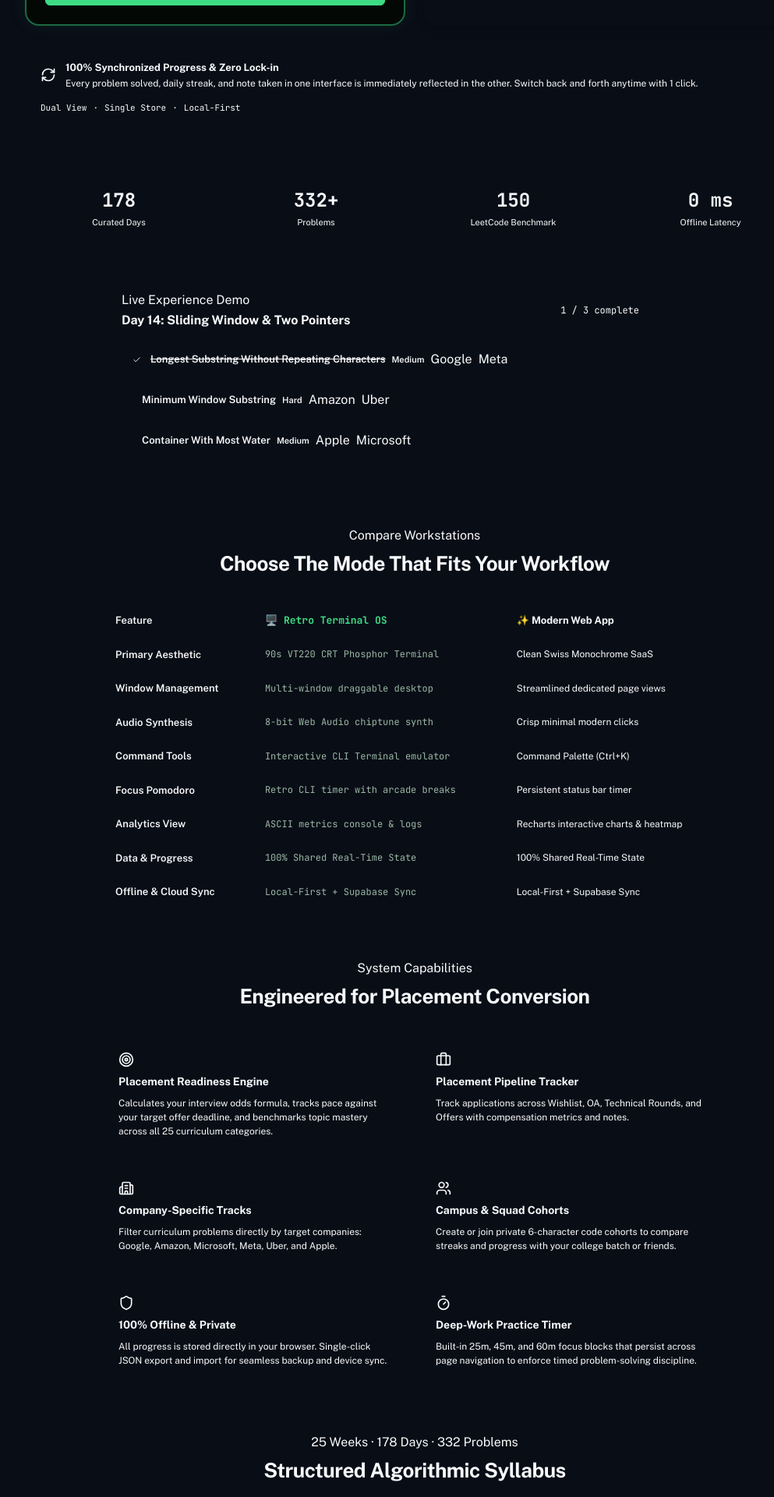
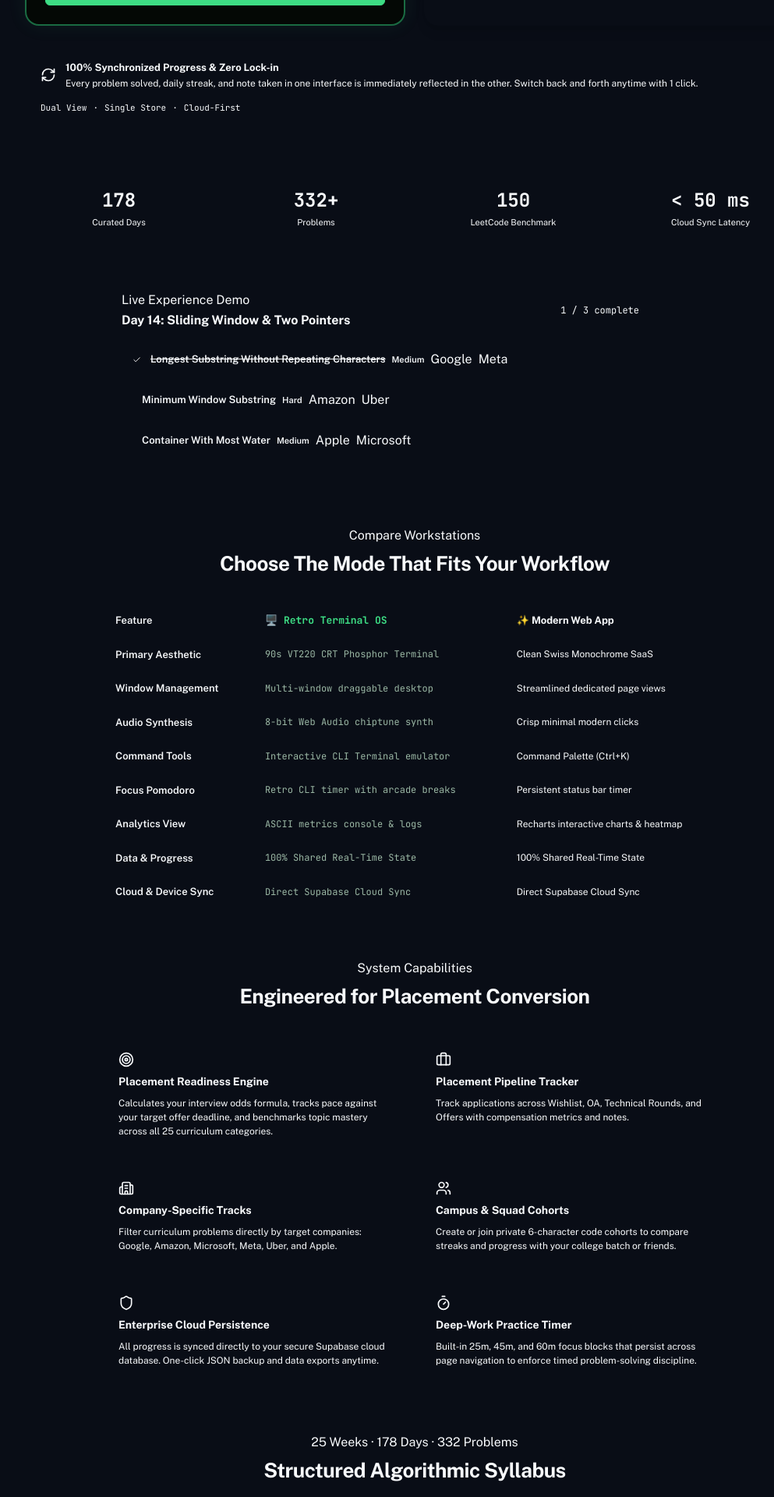
Before and after one commit to devantaris/leetcode, a React (Vite) app: page /landing in a window 1280 px wide. Shown: the part 1037-2957 px from the top of the page at 78% size, without its empty margins (108-1101 px from the left). Built offline with nearby package versions, Linux system fonts and the light colour scheme; no server answers.

Commit message:
fix(marketing): remove stale offline claims and align copy with cloud architecture

```diff
--- a/src/components/modals/PricingModal.tsx
+++ b/src/components/modals/PricingModal.tsx
@@ -33,7 +33,7 @@ export const PricingModal: React.FC<PricingModalProps> = ({ isOpen, onClose }) =
             Built for Engineers Landing Tier-1 Roles
           </h2>
           <p className="text-xs text-muted-foreground leading-relaxed">
-            100% offline-friendly software. Keep your data, study in cohorts, and maximize interview velocity.
+            Production cloud-synced software. Keep your data, study in cohorts, and maximize interview velocity.
           </p>
         </div>
 
@@ -57,7 +57,7 @@ export const PricingModal: React.FC<PricingModalProps> = ({ isOpen, onClose }) =
               <div className="flex flex-col gap-2 text-xs">
                 {[
                   'Complete 140-day curriculum (332 problems)',
-                  'Local-first storage & offline persistence',
+                  'Live Supabase cloud persistence & multi-device sync',
                   'Daily streaks & catch-up backlog queue',
                   'Global leaderboard access',
                   'Pomodoro deep work timer & tactile sounds',
--- a/src/pages/LandingPage.tsx
+++ b/src/pages/LandingPage.tsx
@@ -468,7 +468,7 @@ export const LandingPage: React.FC<LandingPageProps> = ({ onSelectMode }) => {
             <span>·</span>
             <span>Single Store</span>
             <span>·</span>
-            <span style={{ color: 'var(--color-success-text)' }}>Local-First</span>
+            <span style={{ color: 'var(--color-success-text)' }}>Cloud-First</span>
           </div>
         </div>
 
@@ -498,9 +498,9 @@ export const LandingPage: React.FC<LandingPageProps> = ({ onSelectMode }) => {
           </div>
           <div>
             <div style={{ fontSize: 24, fontWeight: 700, color: 'var(--text-primary)', fontFamily: 'var(--font-mono)' }}>
-              0 ms
+              &lt; 50 ms
             </div>
-            <div style={{ fontSize: 11, color: 'var(--text-muted)', marginTop: 2 }}>Offline Latency</div>
+            <div style={{ fontSize: 11, color: 'var(--text-muted)', marginTop: 2 }}>Cloud Sync Latency</div>
           </div>
         </div>
       </section>
@@ -611,7 +611,7 @@ export const LandingPage: React.FC<LandingPageProps> = ({ onSelectMode }) => {
                 { feature: 'Focus Pomodoro', os: 'Retro CLI timer with arcade breaks', web: 'Persistent status bar timer' },
                 { feature: 'Analytics View', os: 'ASCII metrics console & logs', web: 'Recharts interactive charts & heatmap' },
                 { feature: 'Data & Progress', os: '100% Shared Real-Time State', web: '100% Shared Real-Time State' },
-                { feature: 'Offline & Cloud Sync', os: 'Local-First + Supabase Sync', web: 'Local-First + Supabase Sync' }
+                { feature: 'Cloud & Device Sync', os: 'Direct Supabase Cloud Sync', web: 'Direct Supabase Cloud Sync' }
               ].map((row, idx) => (
                 <tr key={idx} style={{ borderBottom: '1px solid var(--border-subtle)' }}>
                   <td style={{ padding: '12px 16px', fontWeight: 600, color: 'var(--text-primary)' }}>{row.feature}</td>
@@ -682,15 +682,15 @@ export const LandingPage: React.FC<LandingPageProps> = ({ onSelectMode }) => {
             </p>
           </div>
 
-          {/* Card 5: Local First */}
+          {/* Card 5: Cloud Persistence */}
           <div style={{
             background: 'var(--bg-card)', border: '1px solid var(--border-default)',
             borderRadius: 'var(--radius-lg)', padding: '20px', display: 'flex', flexDirection: 'column', gap: 8
           }}>
             <Shield size={20} style={{ color: 'var(--text-primary)' }} />
-            <h3 style={{ fontSize: 14, fontWeight: 700, margin: 0 }}>100% Offline &amp; Private</h3>
+            <h3 style={{ fontSize: 14, fontWeight: 700, margin: 0 }}>Enterprise Cloud Persistence</h3>
             <p style={{ fontSize: 12, color: 'var(--text-secondary)', lineHeight: 1.5, margin: 0 }}>
-              All progress is stored directly in your browser. Single-click JSON export and import for seamless backup and device sync.
+              All progress is synced directly to your secure Supabase cloud database. One-click JSON backup and data exports anytime.
             </p>
           </div>
 
@@ -804,8 +804,8 @@ export const LandingPage: React.FC<LandingPageProps> = ({ onSelectMode }) => {
               a: 'In Retro OS, click the "MODERN UI" button in the taskbar or Start Menu. In Modern Web, click the "OS Shell" button in the top navigation bar. You can also return to this landing page at any time.'
             },
             {
-              q: 'Is GrindOS completely free and offline-friendly?',
-              a: 'Yes. GrindOS is 100% open, local-first software. Your data stays in your browser, works completely offline, and includes one-click JSON backup and restore.'
+              q: 'How is my progress stored and synchronized across devices?',
+              a: 'GrindOS uses direct cloud synchronization backed by Supabase. Your solved problems, notes, streaks, and interview pipelines are securely synchronized across any device in real-time, with one-click full JSON export available anytime.'
             },
             {
               q: 'How does the Placement Readiness algorithm work?',
--- a/src/pages/OnboardingPage.tsx
+++ b/src/pages/OnboardingPage.tsx
@@ -122,7 +122,7 @@ export const OnboardingPage: React.FC = () => {
                   <div className="flex flex-col gap-2">
                     {[
                       { label: 'Structured Daily Cadence', desc: `${CURRICULUM.dailyTarget} curated problems per practice day with built-in rest.` },
-                      { label: 'Cloud & Offline Persistence', desc: 'Syncs automatically to Supabase with instantaneous offline cache.' },
+                      { label: 'Cloud-First Persistence', desc: 'Syncs automatically to Supabase with instantaneous multi-device updates.' },
                       { label: 'Placement Pipeline Tracker', desc: 'Log applications, interviews, OA results and track conversion.' },
                     ].map((feat) => (
                       <div key={feat.label} className="p-3 bg-muted/40 border border-border/60 rounded-xl">
@@ -378,7 +378,7 @@ export const OnboardingPage: React.FC = () => {
         </AnimatePresence>
 
         <p className="text-center text-[11px] text-muted-foreground mt-4">
-          100% cloud &amp; local sync · Zero data silos
+          100% cloud sync across devices · Zero data silos
         </p>
       </div>
     </div>
```
